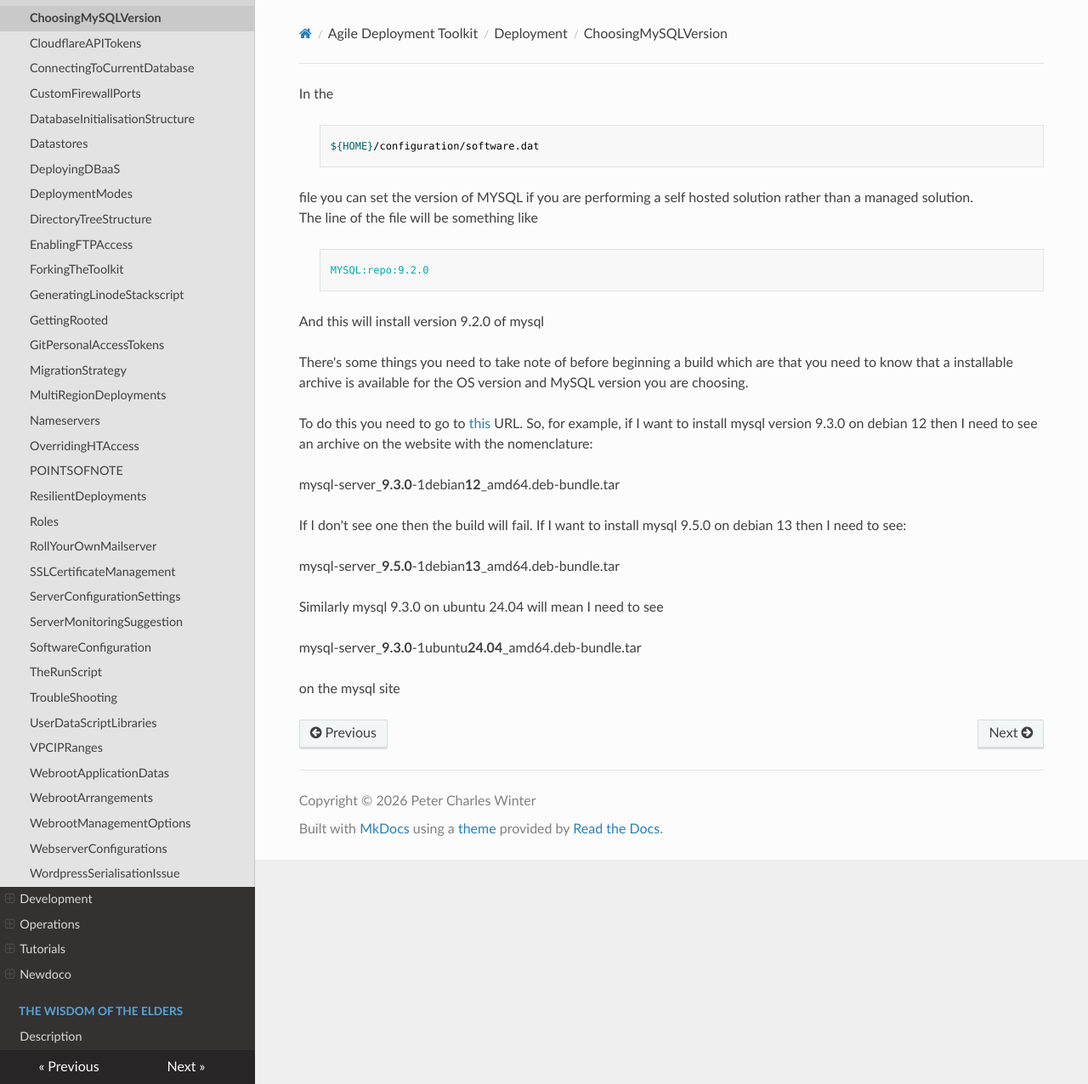
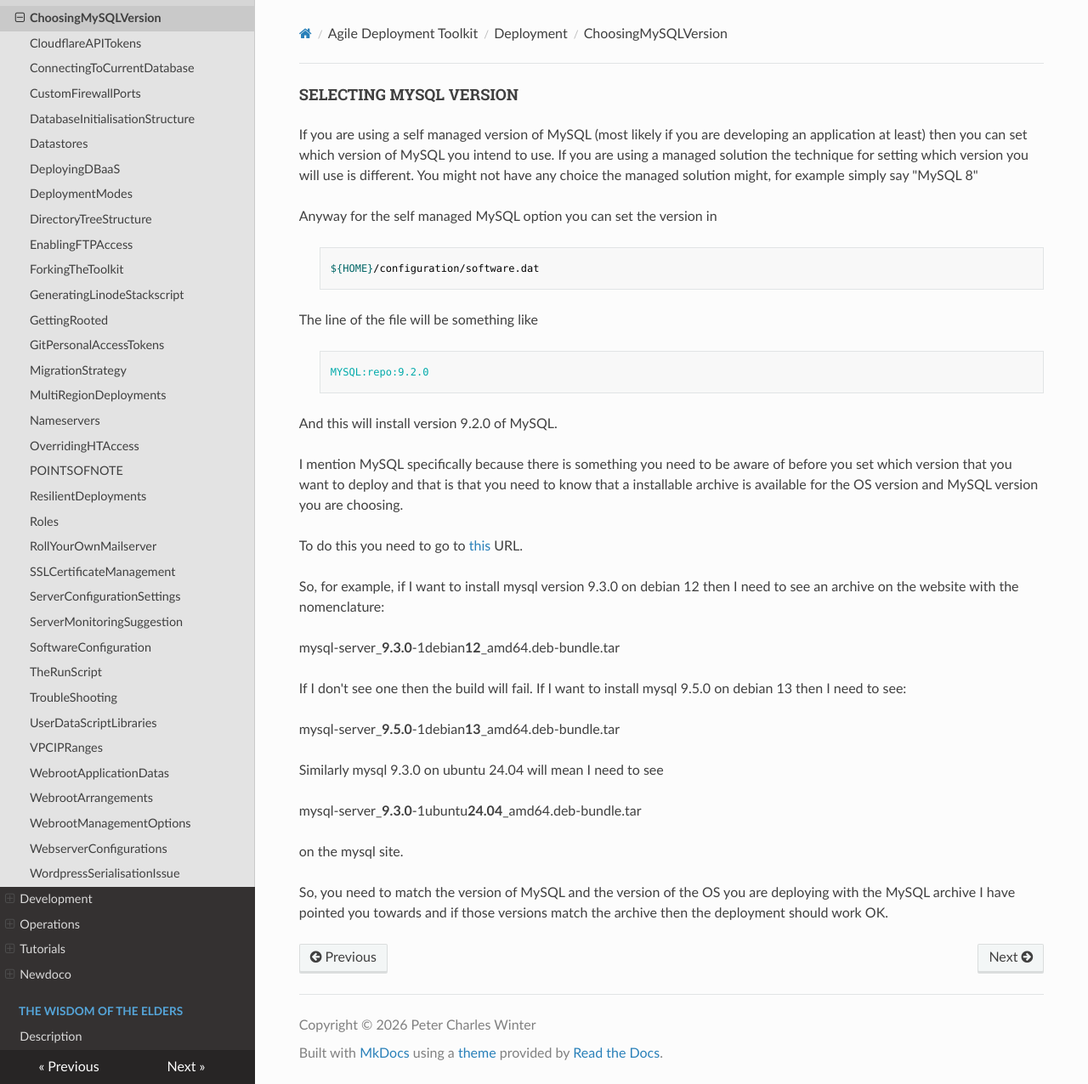
Before and after one commit to wintersys-dev/adt-documentation, an MkDocs documentation site: the page built from docs/Agile Deployment Toolkit/Deployment/ChoosingMySQLVersion.md, in a window 1280 px wide and 1276 px high. Shown: the whole window at 85% size. Built offline with MkDocs 1.6.1, drawn with Linux system fonts in a browser that asks for light colours; nearby versions of some CDN libraries.

Commit message:
Update ChoosingMySQLVersion.md

```diff
--- a/docs/Agile Deployment Toolkit/Deployment/ChoosingMySQLVersion.md
+++ b/docs/Agile Deployment Toolkit/Deployment/ChoosingMySQLVersion.md
@@ -1,18 +1,21 @@
-In the
+#### SELECTING MYSQL VERSION
+
+If you are using a self managed version of MySQL (most likely if you are developing an application at least) then you can set which version of MySQL you intend to use. If you are using a managed solution the technique for setting which version you will use is different. You might not have any choice the managed solution might, for example simply say "MySQL 8"
+
+Anyway for the self managed MySQL option you can set the version in
 
 >     ${HOME}/configuration/software.dat
 
-file you can set the version of MYSQL if you are performing a self hosted solution rather than a managed solution.
 The line of the file will be something like
 
 >     MYSQL:repo:9.2.0
 
-And this will install version 9.2.0 of mysql
+And this will install version 9.2.0 of MySQL.
 
-There's some things you need to take note of before beginning a build which are that you need to know that a installable archive is available
-for the OS version and MySQL version you are choosing.
+I mention MySQL specifically because there is something you need to be aware of before you set which version that you want to deploy and that is that you need to know that a installable archive is available for the OS version and MySQL version you are choosing.
 
 To do this you need to go to [this](https://downloads.mysql.com/archives/community) URL.
+
 So, for example, if I want to install mysql version 9.3.0 on debian 12 then I need to see an archive on the website with the nomenclature:
 
 mysql-server_**9.3.0**-1debian**12**_amd64.deb-bundle.tar
@@ -25,4 +28,6 @@ Similarly mysql 9.3.0 on ubuntu 24.04 will mean I need to see
 
 mysql-server_**9.3.0**-1ubuntu**24.04**_amd64.deb-bundle.tar
 
-on the mysql site
+on the mysql site.
+
+So, you need to match the version of MySQL and the version of the OS you are deploying with the MySQL archive I have pointed you towards and if those versions match the archive then the deployment should work OK.
```
